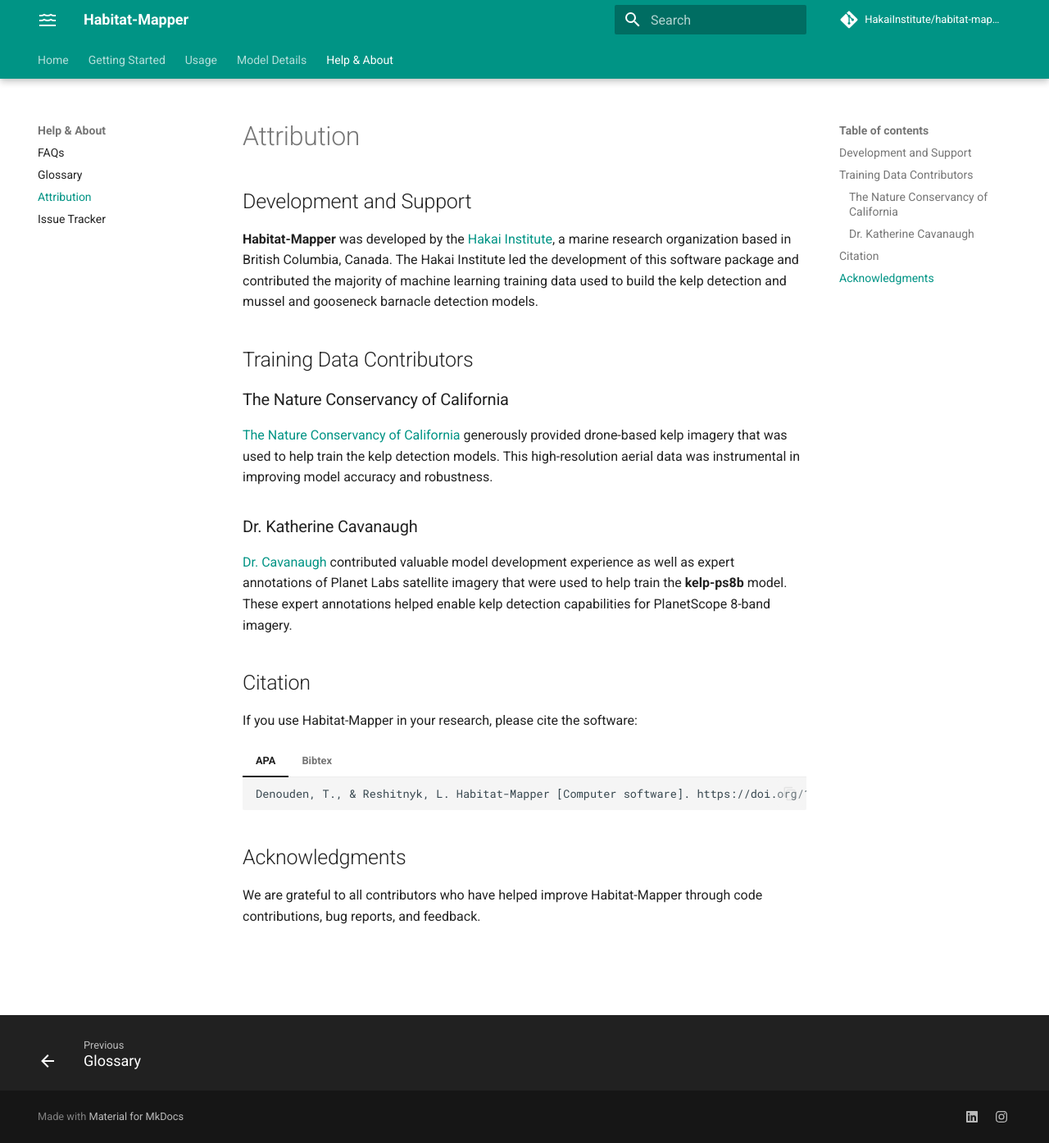
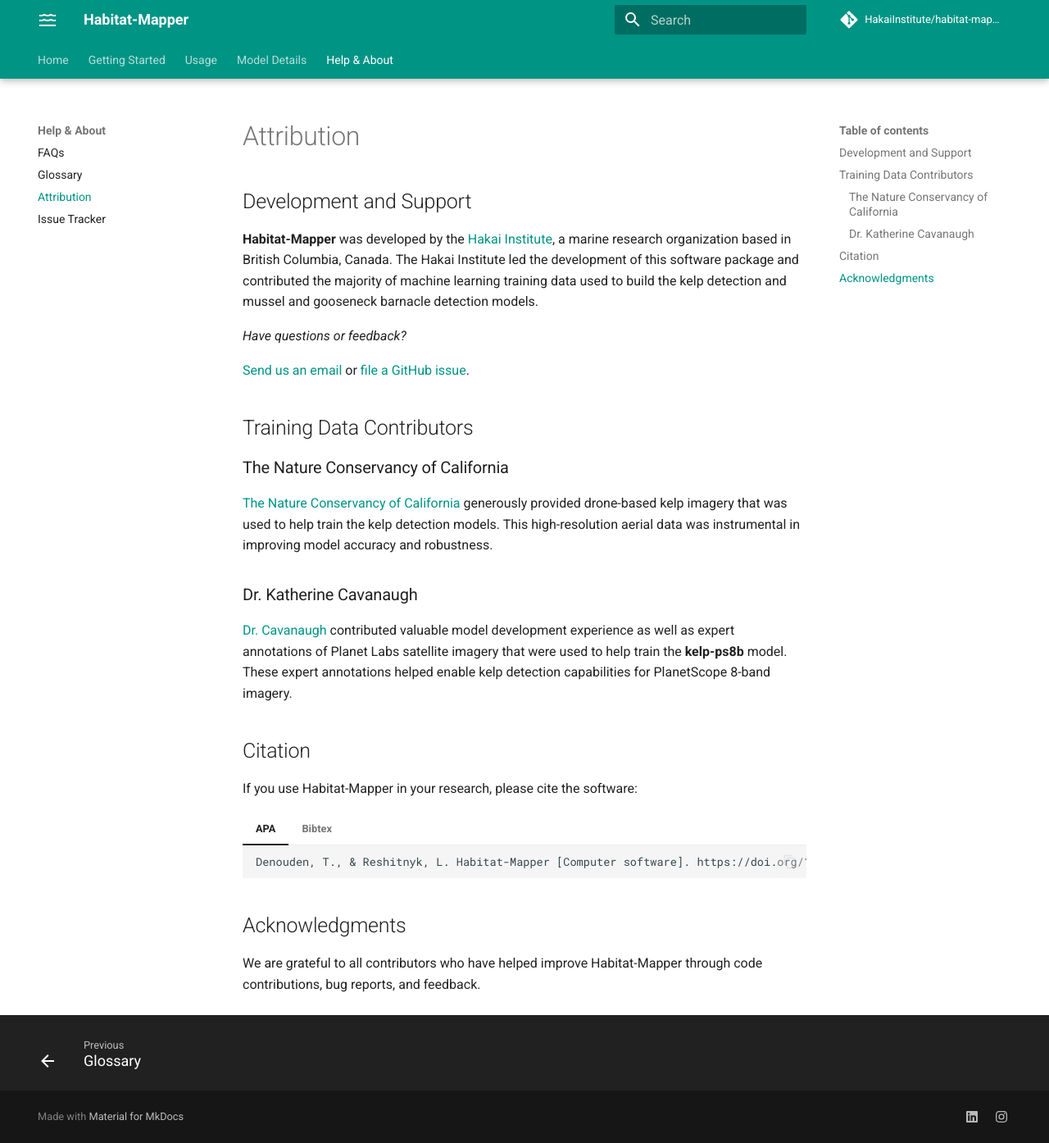
Before and after one commit to HakaiInstitute/kelp-o-matic, an MkDocs documentation site: the page built from docs/attribution.md, in a window 1280 px wide and 1394 px high. Shown: the whole window at 82% size. Built offline with MkDocs 1.6.1 and Material for MkDocs 9.7.7, drawn with Linux system fonts in a browser that asks for light colours; comment, search, counter and statistics services are not loaded.

Commit message:
Add HM contact info to attribution page

```diff
--- a/docs/attribution.md
+++ b/docs/attribution.md
@@ -5,6 +5,10 @@
 **Habitat-Mapper** was developed by the [Hakai Institute](https://hakai.org), a marine research organization based in
 British Columbia, Canada. The Hakai Institute led the development of this software package and contributed the majority
 of machine learning training data used to build the kelp detection and mussel and gooseneck barnacle detection models.
+
+*Have questions or feedback?*
+
+[Send us an email](mailto:habitat.mapper.support@hakai.org) or [file a GitHub issue](https://github.com/HakaiInstitute/habitat-mapper/issues).
 
 ## Training Data Contributors
 
```
